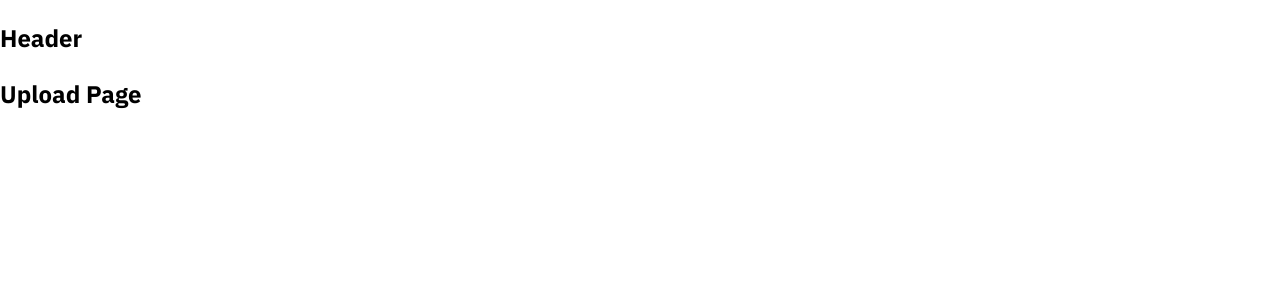
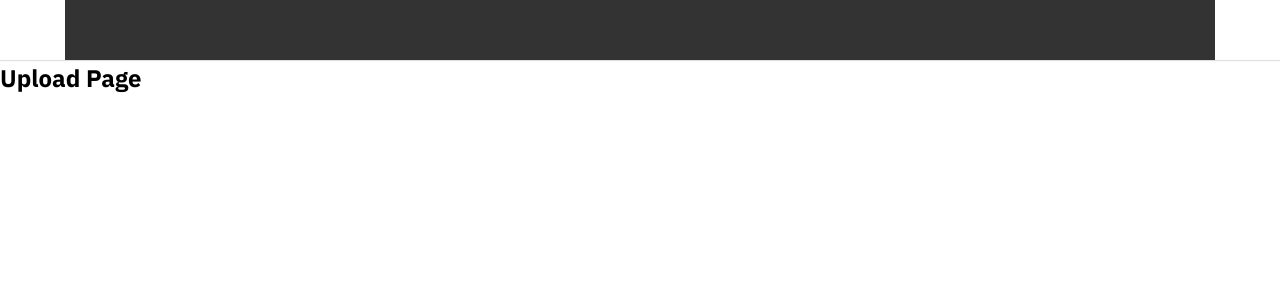
Before and after one commit to thienel/tiktok-clone, a React (Create React App) app: page /upload in a window 1280 px wide. Shown: the top 300 px of the page. Built offline with nearby package versions, Linux system fonts and the light colour scheme.

Commit message:
modify layout outline

```diff
--- a/package.json
+++ b/package.json
@@ -7,6 +7,7 @@
     "@testing-library/jest-dom": "^6.6.3",
     "@testing-library/react": "^16.3.0",
     "@testing-library/user-event": "^13.5.0",
+    "classnames": "^2.5.1",
     "normalize.css": "^8.0.1",
     "react": "^19.1.0",
     "react-dom": "^19.1.0",
--- a/src/components/GlobalStyles/GlobalStyles.scss
+++ b/src/components/GlobalStyles/GlobalStyles.scss
@@ -3,9 +3,15 @@
 
 :root {
   --primary: #fe2c55;
+
+  //Default Layout
+  --default-layout-header-height: 60px;
+  --default-layout-width: 1150px;
 }
 
 * {
+  padding: 0;
+  margin: 0;
   box-sizing: border-box;
 }
 
--- /dev/null
+++ b/src/components/Layout/DefaultLayout/DefaultLayout.module.scss
@@ -0,0 +1,16 @@
+.wrapper {
+  display: flex;
+  flex-direction: column;
+  align-items: center;
+}
+
+.container {
+  width: var(--default-layout-width);
+  min-height: 1000px;
+  background-color: #ccc;
+  display: flex;
+}
+
+.content {
+  flex: 1;
+}
--- /dev/null
+++ b/src/components/Layout/DefaultLayout/Sidebar/Sidebar.module.scss
@@ -0,0 +1,3 @@
+.wrapper {
+  width: 356px;
+}
--- a/src/components/Layout/DefaultLayout/Sidebar/index.js
+++ b/src/components/Layout/DefaultLayout/Sidebar/index.js
@@ -1,5 +1,14 @@
+import classNames from 'classnames/bind'
+import styles from './Sidebar.module.scss'
+
+const cx = classNames.bind(styles)
+
 function Sidebar() {
-  return <h2>Sidebar</h2>
+  return (
+    <aside className={cx('wrapper')}>
+      <h2>Sidebar</h2>
+    </aside>
+  )
 }
 
 export default Sidebar
--- a/src/components/Layout/DefaultLayout/index.js
+++ b/src/components/Layout/DefaultLayout/index.js
@@ -1,11 +1,15 @@
+import classNames from 'classnames/bind'
+import styles from './DefaultLayout.module.scss'
 import Header from '~/components/Layout/components/Header'
 import Sidebar from './Sidebar'
 
+const ex = classNames.bind(styles)
+
 function DefaultLayout({ children }) {
   return (
-    <div>
+    <div className={ex('wrapper')}>
       <Header />
-      <div classname="container">
+      <div className={ex('container')}>
         <Sidebar />
         <div className="content">{children}</div>
       </div>
--- /dev/null
+++ b/src/components/Layout/components/Header/Header.module.scss
@@ -0,0 +1,13 @@
+.wrapper {
+  width: 100%;
+  height: var(--default-layout-header-height);
+  box-shadow: 0px 1px 1px rgb(0 0 0 / 12%);
+  display: flex;
+  justify-content: center;
+}
+
+.inner {
+  width: var(--default-layout-width);
+  height: 100%;
+  background-color: #333;
+}
--- a/src/components/Layout/components/Header/index.js
+++ b/src/components/Layout/components/Header/index.js
@@ -1,5 +1,14 @@
+import classNames from 'classnames/bind'
+import styles from './Header.module.scss'
+
+const cx = classNames.bind(styles)
+
 function Header() {
-  return <h2>Header</h2>
+  return (
+    <header className={cx('wrapper')}>
+      <div className={cx('inner')}>{}</div>
+    </header>
+  )
 }
 
 export default Header
```
Also changed, not shown: 2 other files (tests, documents, lock files or other folders).
